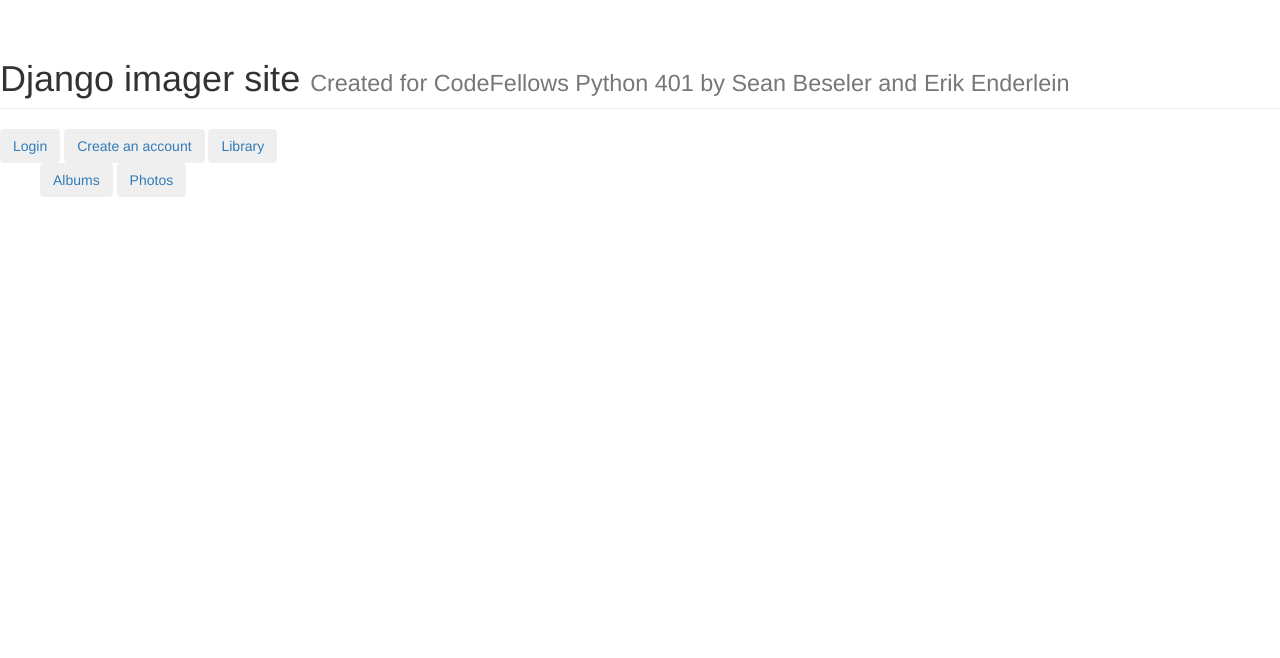
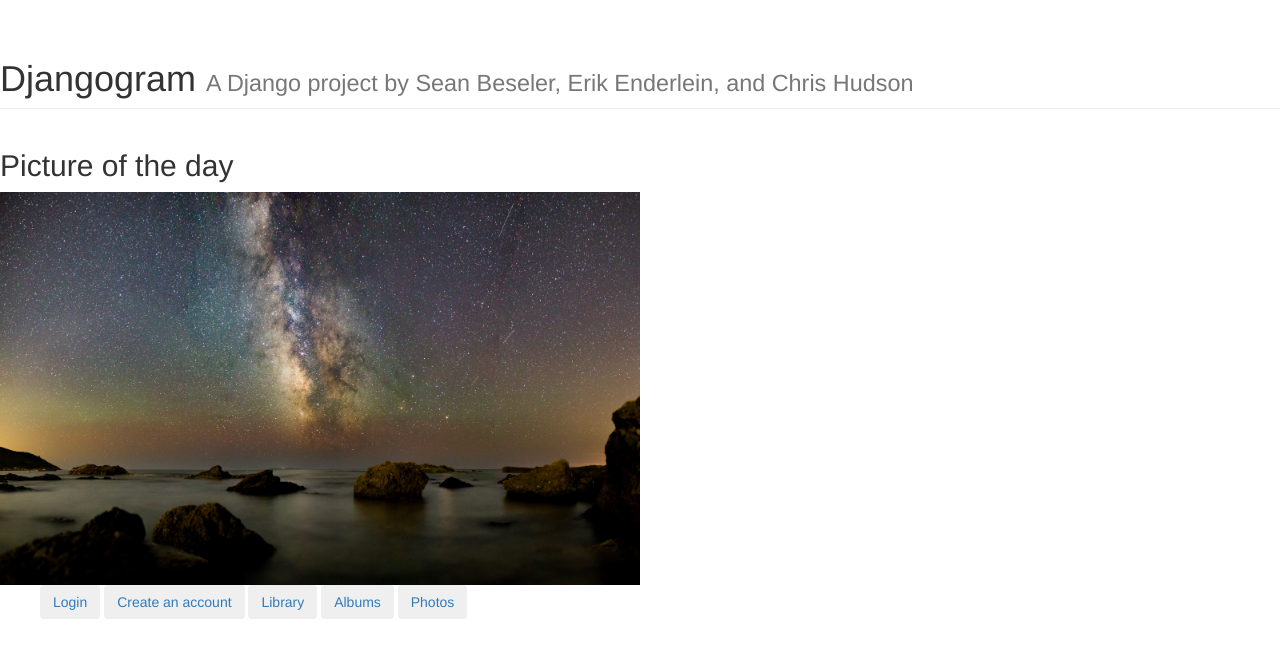
Before and after one commit to endere/django-imager, a Django app: page / in a window 1280 px wide. Shown: the part 51-709 px from the top of the page. Run offline with Django 3.2, Linux system fonts and the light colour scheme; some libraries are stand-ins or nearby versions.

Commit message:
final help from chris.

```diff
--- a/imagersite/imagersite/static/imagersite/layout.css
+++ b/imagersite/imagersite/static/imagersite/layout.css
@@ -15,3 +15,9 @@ body {
 footer {
     margin: 50px 0;
 }
+
+
+.day_pic {
+    max-width: 50%;
+    max-height: 50%;
+}
--- a/imagersite/imagersite/templates/imagersite/create.html
+++ b/imagersite/imagersite/templates/imagersite/create_photo.html
@@ -1,7 +1,7 @@
 {% extends 'imagersite/layout.html' %}
 {% load thumbnail %}
 
-{% block title %}Create{% endblock %}
+{% block title %}Add photos{% endblock %}
 
 {% block content %}
     <h1>Create</h1>
--- a/imagersite/imagersite/templates/imagersite/home.html
+++ b/imagersite/imagersite/templates/imagersite/home.html
@@ -1,12 +1,22 @@
 {% extends 'imagersite/layout.html' %}
+{% load static %}
 {% block content %}
     <div class="row">
         <div class="col-lg-12">
-            <h1 class="page-header">Django imager site
-                <small>Created for CodeFellows Python 401 by Sean Beseler and Erik Enderlein</small>
+            <h1 class="page-header">Djangogram
+                <small>A Django project by Sean Beseler, Erik Enderlein, and Chris Hudson</small>
             </h1>
         </div>
     </div>
+    <h2>Picture of the day</h2>
+    <img class="day_pic" src="
+    {% if image %}
+        {{ image|random }}
+    {% else %}
+        {% static 'default_pic.jpg' %}
+    {% endif %}
+    ">
+    <ul>
         {% if user.is_authenticated %}
         <a href="/accounts/profile"><button type="button" class="btn">Account</button></a>
         <a href="/logout"><button type="button" class="btn">Logout</button></a>
@@ -15,7 +25,6 @@
         <a href="/accounts/register"><button type="button" class="btn">Create an account</button></a>
         {% endif %}
         <a href="/library"><button type="button" class="btn">Library</button></a>
-    <ul>
         <a href="/images/albums"><button type="button" class="btn">Albums</button></a>
         <a href="/images/photos"><button type="button" class="btn">Photos</button></a>
     </ul>
--- a/imagersite/imagersite/templates/imagersite/layout.html
+++ b/imagersite/imagersite/templates/imagersite/layout.html
@@ -8,7 +8,7 @@
     <meta name="description" content="">
     <meta name="author" content="">
 
-    <title>2 Col Portfolio - Start Bootstrap Template</title>
+    <title>{% block title %}{% endblock %}</title>
     {% load static %}
     <!-- Bootstrap Core CSS -->
     <link href="{% static 'imagersite/bootstrap.css' %}" rel="stylesheet">
--- a/imagersite/imagersite/urls.py
+++ b/imagersite/imagersite/urls.py
@@ -32,7 +32,7 @@ urlpatterns = [
     url(r'^accounts/', include('registration.backends.hmac.urls')),
     url(r'^login/$', auth_views.login, {'template_name': 'registration/login.html'}, name='login'),
     url(r'^logout/$', auth_views.logout, {'next_page': '/'}, name='logout'),
-    url(r'^accounts/profile/$', ProfileView.as_view(
+    url(r'^profile/$', ProfileView.as_view(
         template_name='imagersite/profile.html',
         model=UserProfile,
         context_object_name="user"), name='profile'),
@@ -56,7 +56,7 @@ urlpatterns = [
         template_name="imagersite/albumview.html",
         model=Album,
         context_object_name="album"), name='album'),
-    url(r'^accounts/profile/(?P<username>\w+\d+)/$', ProfileView.as_view(
+    url(r'^profile/(?P<username>\w+\d+)/$', ProfileView.as_view(
         template_name='imagersite/other_profile.html',
         model=UserProfile,
         context_object_name="user",
@@ -67,11 +67,11 @@ urlpatterns = [
         model=UserProfile,
         context_object_name="user"), name='library'),
     url(r'^images/photos/add/$', PhotoCreate.as_view(
-        template_name='imagersite/create.html',
+        template_name='imagersite/create_photo.html',
         model=Photo,
         context_object_name="photos"), name='photo_create'),
     url(r'^images/albums/add/$', AlbumCreate.as_view(
-        template_name='imagersite/create.html',
+        template_name='imagersite/create_album.html',
         model=Album,
         context_object_name="albums"), name='album_create'),
 ] + static(settings.STATIC_URL, document_root=settings.STATIC_ROOT)
```
Also changed, not shown: imagersite/imagersite/templates/imagersite/create_album.html (added, +14 -0 lines), .travis.yml (added), imagersite/imagersite/static/default_pic.jpg (added). Lines whose indentation alone changed are shown as unchanged.
